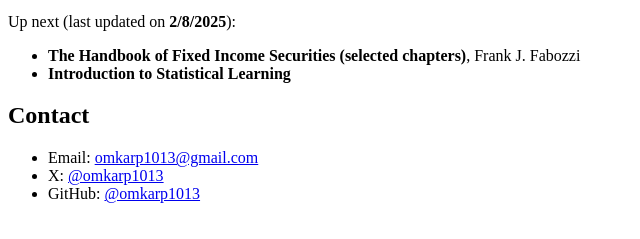
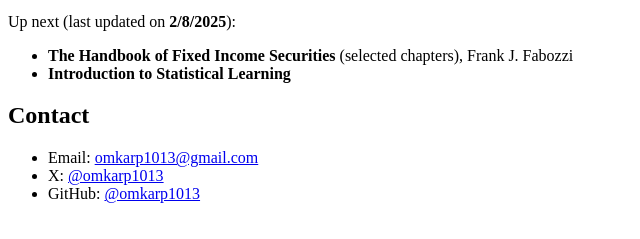
Before and after one commit to omkarp1013/MyWebsite, a plain HTML site: page index.html in a window 1280 px wide. Shown: the part 431-670 px from the top of the page, 0-640 px from the left. Drawn offline with Linux system fonts and the light colour scheme.

Commit message:
Update index.html

```diff
--- a/index.html
+++ b/index.html
@@ -35,7 +35,7 @@
         Up next (last updated on <b>2/8/2025</b>):
     </p>
     <ul>
-        <li> <b>The Handbook of Fixed Income Securities (selected chapters)</b>, Frank J. Fabozzi</li>
+        <li> <b>The Handbook of Fixed Income Securities</b> (selected chapters), Frank J. Fabozzi</li>
         <li> <b>Introduction to Statistical Learning</b></li>
     </ul>
 
```
